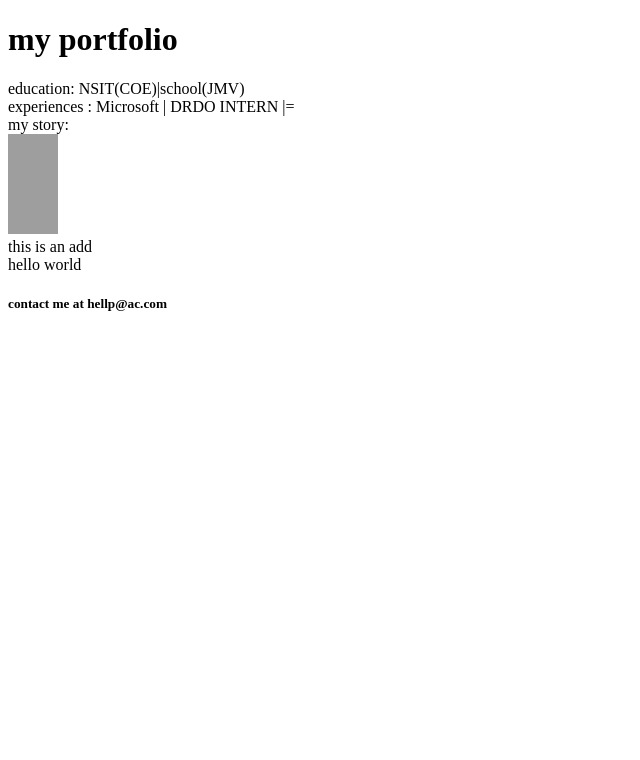
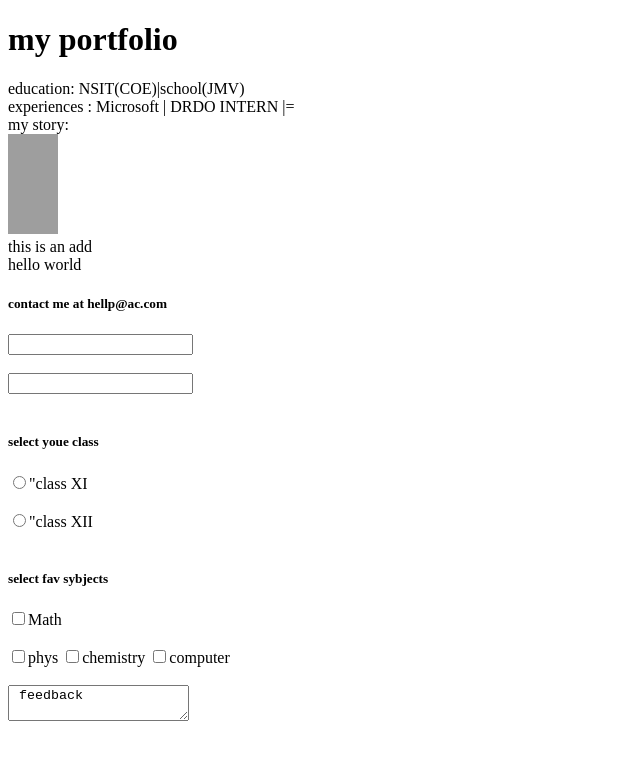
Before and after one commit to akkytalk/aradhana, a plain HTML site: page hello folder/Hello.html in a window 1280 px wide. Shown: the whole page, without its empty margins (0-640 px from the left). Drawn offline with Linux system fonts and the light colour scheme; grey boxes are pictures that could not be loaded.

Commit message:
few changes

```diff
--- a/hello folder/Hello.html
+++ b/hello folder/Hello.html
@@ -38,5 +38,98 @@
     <h5>contact me at hellp@ac.com</h5>
   </footer>
 </body>
+<main>
+  <!-- <ul>
+    <li>apple</li>
+    <ul>
+      <li>color:red</li>
+      <li>season:winters</li>
+    </ul>
+    <li>mango/li>
+    <ul>
+      <li>color:red</li>
+      <li>season:winters</li>
+    </ul>
+    <li>litchi</li>
+  </ul> -->
 
+  <!-- <ol>
+    <li>apple</li>
+    <ol>
+      <li>color:red</li>
+      <li>season:winters</li>
+    </ol>
+    <li>mango</li>
+    <ol>
+      <li>color:red</li>
+      <li>season:winters</li>
+    </ol>
+    <li>litchi</li>
+  </ol>
+</main> -->
+
+<!-- <table>
+  <thead>
+  <caption>
+    student data
+  </caption>
+  <tr>
+
+    <th colspan="2">
+      INFORMATION
+    </th>
+    >
+  </tr>
+ </thead>
+ <tbody>
+  <tr>
+    <td>
+      Aradhana
+    </td>
+    <td>
+      1664
+    </td>
+  </tr>
+  </tbody>
+</table> -->
+
+<form action="/action.php">
+<input type="text" placeholer="username">
+<br>
+<br>
+<input type="password" placeholer="password">
+<br><br>
+<h5>select youe class</h5>
+<label for="101">
+<input type="radio" value="class XI" name="class" id="101">"class XI
+
+</label>
+<br><br>
+<label for="102">
+<input type="radio" value="class XII" name="class" id="102">"class XII
+</label>
+
+<br><br>
+<h5>select fav sybjects</h5>
+<label for="math">
+  <input type="checkbox" value="math" name="subject" id="101">Math
+
+
+</label>
+<br><br>
+
+<label for="phys">
+  <input type="checkbox" value="phy" name="subject" id="102">phys
+</label>
+
+<label for="chemistry">
+  <input type="checkbox" value="chemistry" name="subject" id="103">chemistry
+</label>
+
+<label for="computer">
+  <input type="checkbox" value="computer" name="subject" id="104">computer
+</label>
+<br><br>
+<textarea name="feedback"id="101" placeholder="please give your feedback here"> feedback</textarea>
+</form>
 </html>
```
